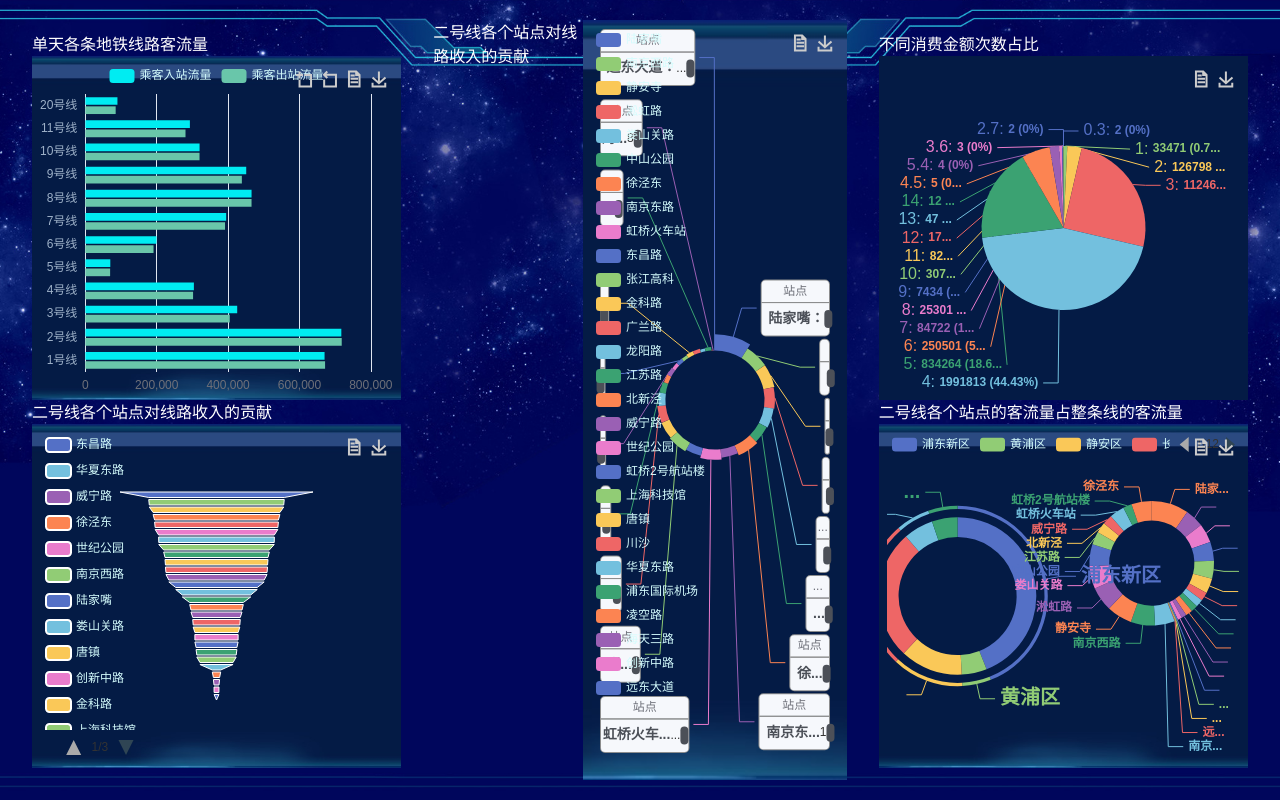
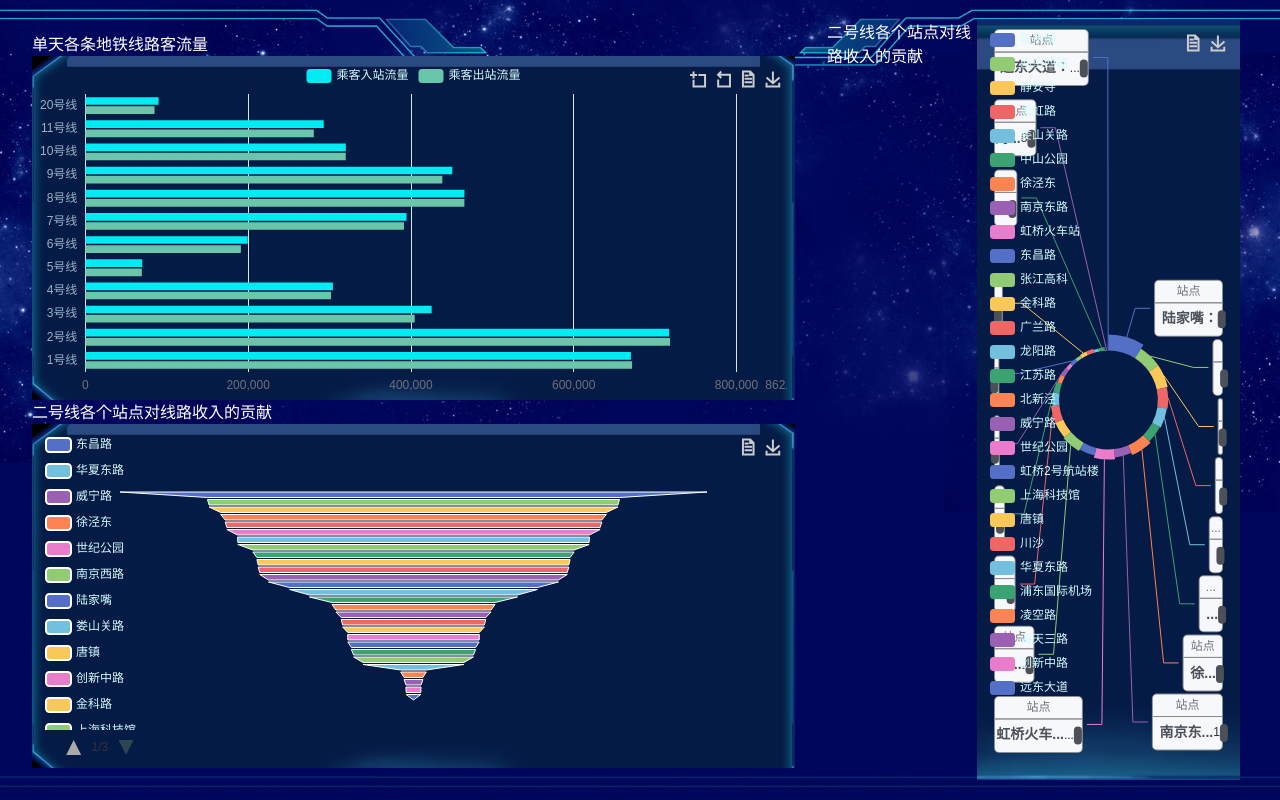
Before and after one commit to Angel2TNT7/MetroSmart, a Vue app in the folder subway_echarts/imooc-visualization-part1/: page / in a window 1280 px wide. Built offline with nearby package versions, Linux system fonts and the light colour scheme.

Commit message:
change layout2

```diff
--- a/subway_echarts/imooc-visualization-part1/src/App.vue
+++ b/subway_echarts/imooc-visualization-part1/src/App.vue
@@ -11,13 +11,13 @@
       <!--  RevenueContribution2二号线各个站点对线路收入的贡献2饼状图-->
       <RevenueContribution2></RevenueContribution2>
     </div>
-    <div class="flex-1 p-3 flex flex-col">
-      <!--  ConsumptionProportion不同消费金额次数占比饼状图-->
-      <ConsumptionProportion></ConsumptionProportion>
+<!--    <div class="flex-1 p-3 flex flex-col">-->
+<!--      &lt;!&ndash;  ConsumptionProportion不同消费金额次数占比饼状图&ndash;&gt;-->
+<!--      <ConsumptionProportion></ConsumptionProportion>-->
 
-      <!--  PassengerFlow二号线各个站点的客流量占整条线的客流量饼状图-->
-      <PassengerFlow></PassengerFlow>
-    </div>
+<!--      &lt;!&ndash;  PassengerFlow二号线各个站点的客流量占整条线的客流量饼状图&ndash;&gt;-->
+<!--      <PassengerFlow></PassengerFlow>-->
+<!--    </div>-->
   </div>
 </template>
 
```
